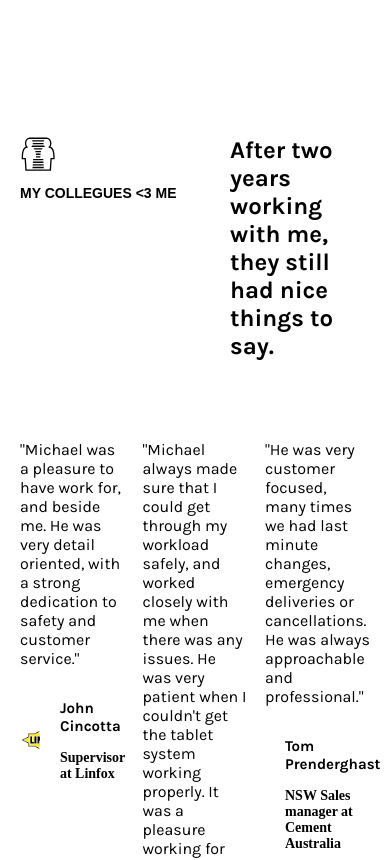
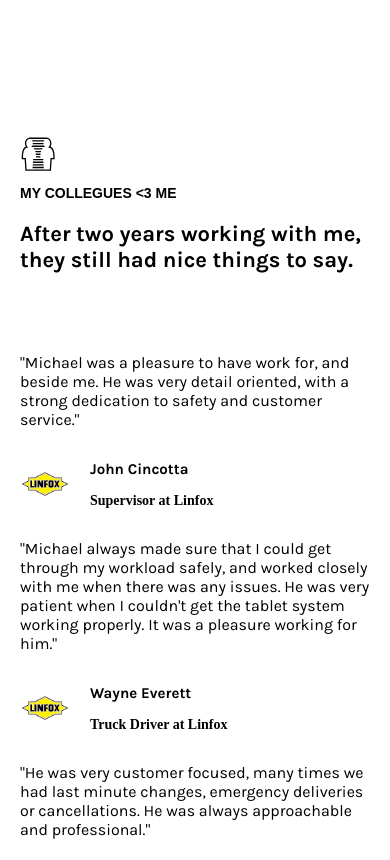
Before and after one commit to Manderson3568/WoolyMammoth, a React (Create React App) app: page / in a window 390 px wide. Shown: the part 5760-6620 px from the top of the page. Built offline with nearby package versions, Linux system fonts and the light colour scheme; a web font is replaced by a local one.

Commit message:
Endorsements responsiveness complete

```diff
--- a/src/components/endorsement/EndorsementStyles.css
+++ b/src/components/endorsement/EndorsementStyles.css
@@ -26,3 +26,17 @@
   font-family: "PT Mono", serif;
   font-weight: 700;
 }
+
+@media only screen and (max-width: 1025px) {
+  .endorsement .endorsementFooter {
+    display: block;
+  }
+}
+@media only screen and (max-width: 768px) {
+  .endorsement {
+    width: 100%;
+  }
+  .endorsement .endorsementFooter {
+    display: flex;
+  }
+}
--- a/src/components/endorsements/EndorsementsStyles.css
+++ b/src/components/endorsements/EndorsementsStyles.css
@@ -11,3 +11,22 @@
   width: 40%;
   margin: 0 0 64px 0;
 }
+@media only screen and (max-width: 1025px) {
+  .endHeader {
+    display: block;
+  }
+  .endHeader h2 {
+    margin: 20px 0 64px 0;
+    width: 70%;
+  }
+}
+@media only screen and (max-width: 768px) {
+  .endCont {
+    flex-wrap: wrap;
+  }
+  .endHeader h2 {
+    margin: 20px 0 64px 0;
+    width: 100%;
+    font-size: 22px;
+  }
+}
```
